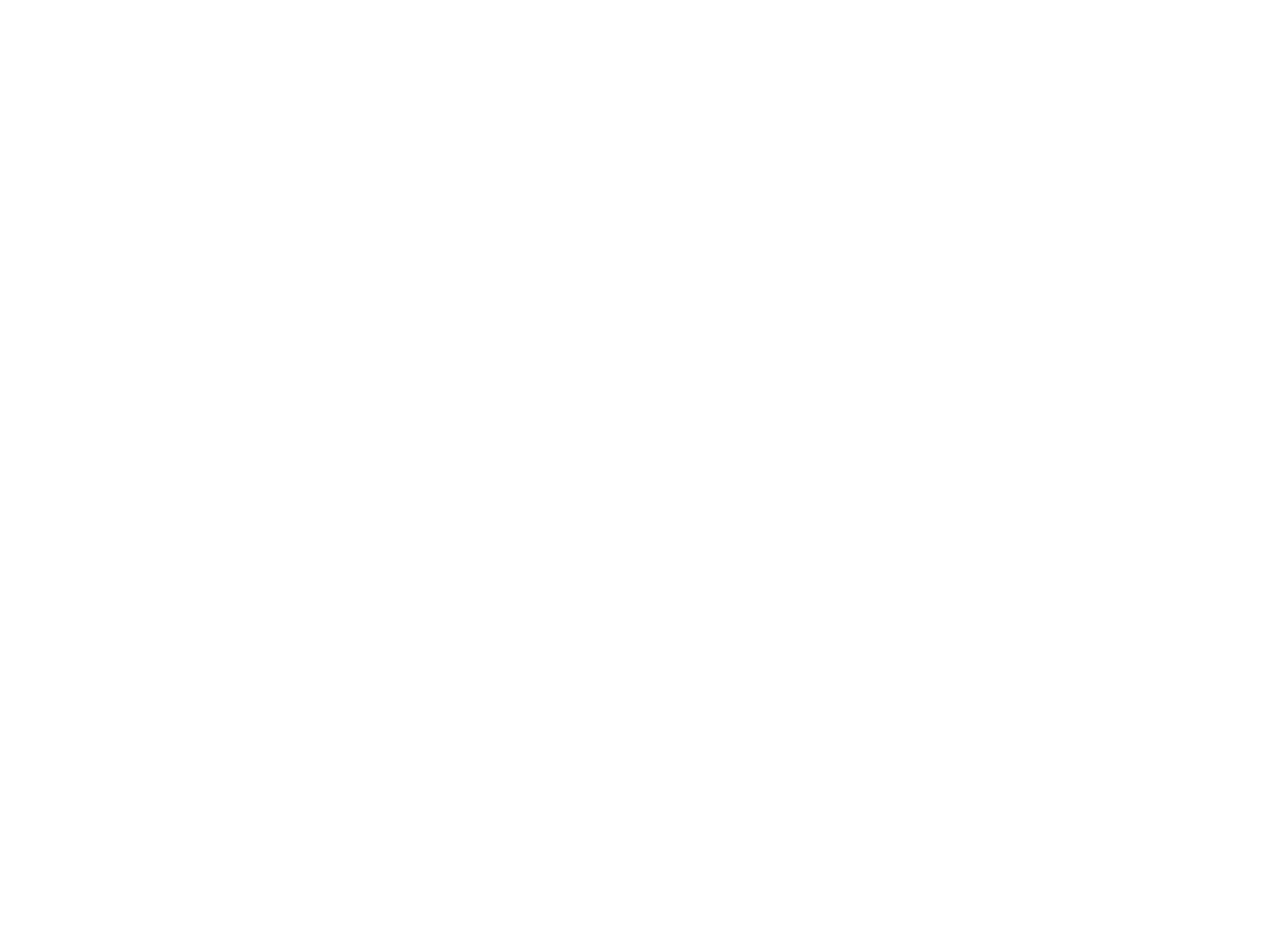
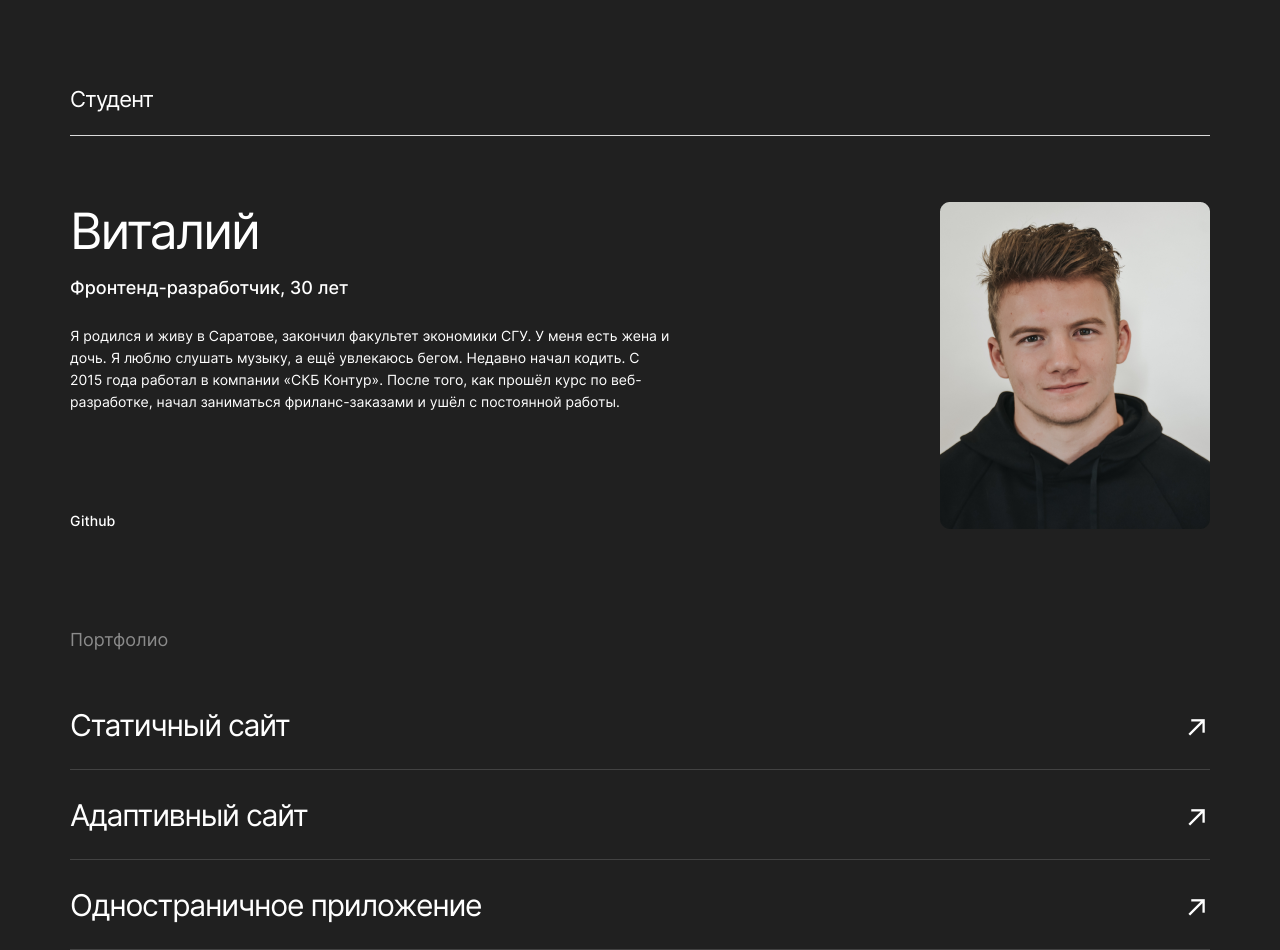
Before and after one commit to constantvalue/movies-explorer-frontend, a React (Create React App) app: page / in a window 1280 px wide. Shown: the part 1920-2870 px from the top of the page. Before the commit the page ends 1896 px from the top, so only its background shows below. Built offline with nearby package versions, Linux system fonts and the light colour scheme.

Commit message:
feat: add <AboutMe/> and <Portfolio/>

```diff
--- /dev/null
+++ b/src/components/Main/AboutMe/AboutMe.css
@@ -0,0 +1,89 @@
+.aboutme__section {
+  background: #202020;
+  min-height: 654px;
+}
+
+.aboutme__container {
+  padding: 110px 70px 0;
+}
+
+.aboutme__title {
+  margin: 0;
+  color: #fff;
+  font-family: Inter;
+  font-size: 22px;
+  font-style: normal;
+  font-weight: 400;
+  line-height: normal;
+  letter-spacing: -0.88px;
+  /* text-decoration-line: underline; */
+  border-bottom: #dadada 1px solid;
+  padding-bottom: 23px;
+}
+
+.aboutme__bio {
+  padding-top: 66px;
+  display: grid;
+  grid-template-areas:
+    "a e"
+    "b e"
+    "c e"
+    "d e";
+  grid-template-columns: minmax(320px, 600px) 1fr;
+}
+
+.aboutme__student-name {
+  grid-area: a;
+  margin: 0;
+  color: #fff;
+  font-family: Inter;
+  font-size: 50px;
+  font-style: normal;
+  font-weight: 400;
+  line-height: 58px; /* 116% */
+  letter-spacing: -2px;
+}
+
+.aboutme__student-job {
+  padding-top: 18px;
+  grid-area: b;
+  margin: 0;
+  color: #fff;
+  font-feature-settings: "clig" off, "liga" off;
+  font-family: Inter;
+  font-size: 18px;
+  font-style: normal;
+  font-weight: 500;
+  line-height: 20px; /* 111.111% */
+}
+
+.aboutme__student-description {
+  padding-top: 26px;
+  grid-area: c;
+  margin: 0;
+  color: #fff;
+  font-feature-settings: "clig" off, "liga" off;
+  font-family: Inter;
+  font-size: 14px;
+  font-style: normal;
+  font-weight: 400;
+  line-height: 22px; /* 157.143% */
+}
+
+.aboutme__student-github {
+  padding-top: 99px;
+  grid-area: d;
+  color: #fff;
+  font-family: Inter;
+  font-size: 14px;
+  font-style: normal;
+  font-weight: 500;
+  line-height: normal;
+  text-decoration: none;
+  align-self: self-end;
+}
+
+.aboutme__student-avatar {
+  grid-area: e;
+  justify-self: end;
+}
--- /dev/null
+++ b/src/components/Main/AboutMe/AboutMe.jsx
@@ -0,0 +1,34 @@
+import React from "react";
+import "./AboutMe.css";
+import avatar from "../../../images/student_avatar.png";
+
+function AboutMe() {
+  return (
+    <section className="aboutme__section">
+      <div className="aboutme__container">
+        <h2 className="aboutme__title">Студент</h2>
+        <div className="aboutme__bio">
+          <p className="aboutme__student-name">Виталий</p>
+          <p className="aboutme__student-job">Фронтенд-разработчик, 30 лет</p>
+          <p className="aboutme__student-description">
+            Я родился и живу в Саратове, закончил факультет экономики СГУ. У
+            меня есть жена и дочь. Я люблю слушать музыку, а ещё увлекаюсь
+            бегом. Недавно начал кодить. С 2015 года работал в компании «СКБ
+            Контур». После того, как прошёл курс по веб-разработке, начал
+            заниматься фриланс-заказами и ушёл с постоянной работы.
+          </p>
+          <a className="aboutme__student-github" href="Гитхаб">
+            Github
+          </a>
+          <img
+            className="aboutme__student-avatar"
+            src={avatar}
+            alt="Аватар"
+          ></img>
+        </div>
+      </div>
+    </section>
+  );
+}
+
+export default AboutMe;
--- a/src/components/Main/Main.jsx
+++ b/src/components/Main/Main.jsx
@@ -3,6 +3,8 @@
 import NavTab from "./NavTab/NavTab";
 import AboutProject from "./AboutProject/AboutProject";
 import Techs from "./Techs/Techs";
+import AboutMe from "./AboutMe/AboutMe";
+import Portfolio from "./Portfolio/Portfolio";
 
 function Main() {
   return (
@@ -11,6 +13,8 @@
       <NavTab />
       <AboutProject/>
       <Techs/>
+      <AboutMe/>
+      <Portfolio/>
     </>
   );
 }
--- /dev/null
+++ b/src/components/Main/Portfolio/Portfolio.css
@@ -0,0 +1,57 @@
+.portfolio__section {
+  background: #202020;
+  padding: 0 70px;
+}
+
+.portfolio__heading {
+  margin: 0;
+  color: #8b8b8b;
+  font-feature-settings: "clig" off, "liga" off;
+  font-family: Inter;
+  font-size: 18px;
+  font-style: normal;
+  font-weight: 400;
+  line-height: 20px; /* 111.111% */
+  padding-bottom: 50px;
+}
+
+.portfolio__links {
+  margin: 0;
+  display: flex;
+  flex-direction: column;
+  list-style: none;
+  padding: 0;
+}
+
+.portfolio__link {
+  display: flex;
+  justify-content: space-between;
+  margin: 0;
+  margin-top: 20px;
+  padding-bottom: 9px;
+  color: #fff;
+  font-family: Inter;
+  font-size: 30px;
+  font-style: normal;
+  font-weight: 400;
+  line-height: 50px; /* 166.667% */
+  letter-spacing: -1.2px;
+  border-bottom: 1px solid #424242;
+
+}
+
+.portfolio__link:first-child {
+    margin: 0;
+  }
+
+.portfolio__arrow {
+  margin: 0;
+  padding: 0;
+  color: #fff;
+  font-family: Inter;
+  font-size: 30px;
+  font-style: normal;
+  font-weight: 400;
+  line-height: 60px; /* 200% */
+  letter-spacing: -1.2px;
+}
--- /dev/null
+++ b/src/components/Main/Portfolio/Portfolio.jsx
@@ -0,0 +1,17 @@
+import React from "react";
+import "./Portfolio.css";
+
+function Portfolio() {
+  return (
+    <section className="portfolio__section">
+        <h2 className="portfolio__heading">Портфолио</h2>
+        <ul className="portfolio__links">
+            <li className="portfolio__link">Статичный сайт<span className="portfolio__arrow">↗</span></li>
+            <li className="portfolio__link">Адаптивный сайт<span className="portfolio__arrow">↗</span></li>
+            <li className="portfolio__link">Одностраничное приложение<span className="portfolio__arrow">↗</span></li>
+        </ul>
+    </section>
+  );
+}
+
+export default Portfolio;
```
Also changed, not shown: src/images/student_avatar.png (added).
